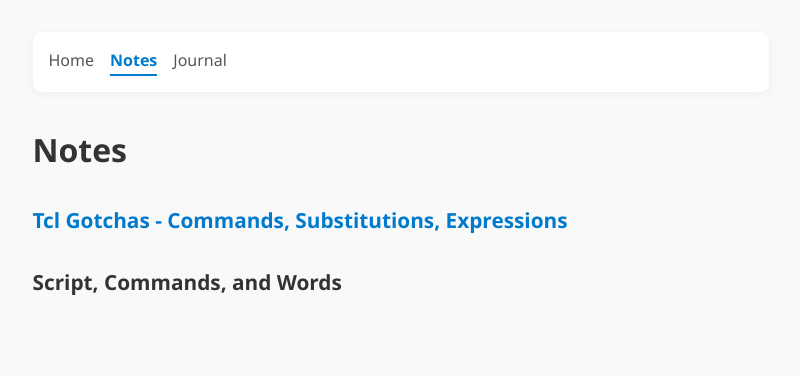
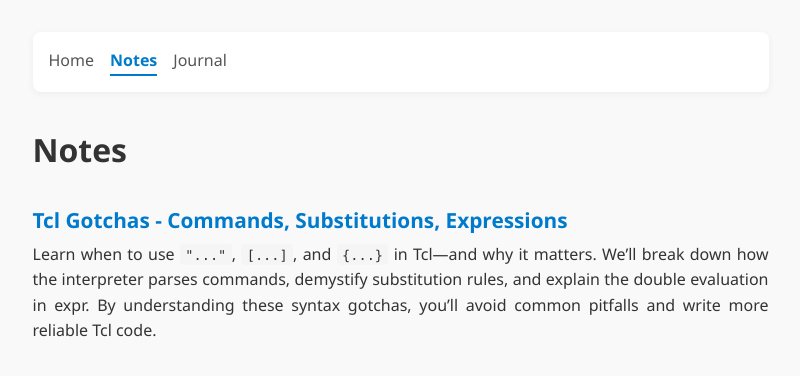
Before and after one commit to wyatthoho/wyatthoho.github.io, a Jekyll site: the page built from notes.md, in a window 1280 px wide. Shown: the top 376 px of the page, without its empty margins (232-1032 px from the left). Built offline with Jekyll 4.4.1, drawn with Linux system fonts in a browser that asks for light colours; nearby versions of some CDN libraries.

Commit message:
add excerpt for the Tcl gotchas note

````diff
--- a/_notes/tcl-gotchas-commands-substitutions-expressions.md
+++ b/_notes/tcl-gotchas-commands-substitutions-expressions.md
@@ -3,7 +3,12 @@ layout: post
 name: Tcl Gotchas - Commands, Substitutions, Expressions
 ---
 
-## Script, Commands, and Words
+Learn when to use `"..."`, `[...]`, and `{...}` in Tcl—and why it matters.
+We'll break down how the interpreter parses commands, demystify substitution
+rules, and explain the double evaluation in expr. By understanding these syntax
+gotchas, you'll avoid common pitfalls and write more reliable Tcl code.
+
+# Script, Commands, and Words
 
 A Tcl *script* is a string containing one or more *commands*.
 Semicolons and newlines are command separators. Below is a
@@ -60,12 +65,12 @@ The specific details of these substitutions are described below.
 
 ---
 
-## Substitution
+# Substitution
 
 Before carrying out the command, the Tcl interpreter breaks the
 command into words and performs substitutions.
 
-### Command substitution
+## Command substitution
 
 If a word contains an section enclosed by open/close bracket `[...]`
 then Tcl performs command substitution. The Tcl interpreter process
@@ -77,7 +82,7 @@ in place of the brackets and all of the characters between them.
 set fruit [lindex "apple banana cherry" 0];  # fruit = "apple"
 ```
 
-### Variable substitution
+## Variable substitution
 
 If a word contains a dollar sign `$`, then Tcl performs variable substitution.
 That is, the dollar sign and the following characters are replaced in the word
@@ -105,7 +110,7 @@ puts ${name}hoho
 # Output: wyatthoho
 ```
 
-### Backslash Substitution
+## Backslash Substitution
 
 If a backslash `\` appears within a word, then backslash
 substitution occurs. The backslash is used to escape special
````
